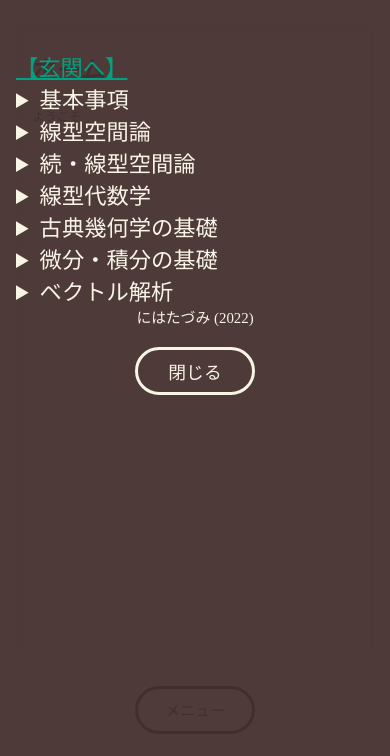
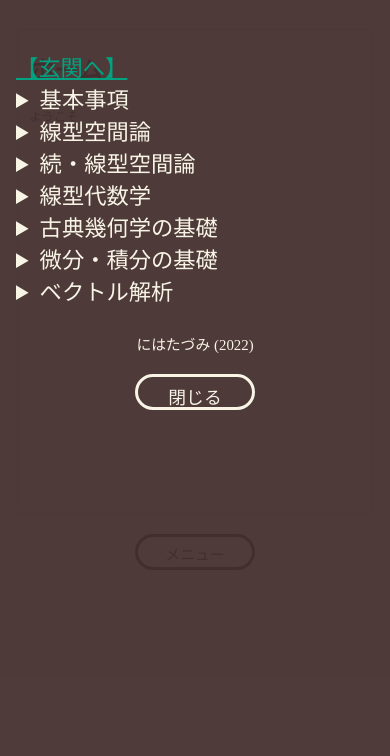
Before and after one commit to hallucica/nipatadzumi, a plain HTML site: page index.html in a window 390 px wide. Both pictures are taken after a click on the button "メニュー". Shown: the part 88-844 px from the top of the page. Drawn offline with Linux system fonts and the light colour scheme; a web font is replaced by a local one.

Commit message:
Update noimage_stylesheet.css

```diff
--- a/noimage_stylesheet.css
+++ b/noimage_stylesheet.css
@@ -112,8 +112,6 @@
 	}
 
 	body {
-
-		width: vh;
 		margin: 0 auto;
 		padding: 0 2vh 2vh 2vh;
 
@@ -135,6 +133,7 @@
 
 	/* ラッパー */
 	#wrapper {
+		height: 80%;
 		display: flex;
 		float: none;
 
@@ -145,8 +144,7 @@
 		position: absolute;
 		left: 0; top: 0;
 		width: 100%;
-		min-height: -webkit-fill-available;
-		height: fit-content;
+		height: 100%;
 
 		background-color: #432f2fef;
 
@@ -156,6 +154,16 @@
 
 		display: none;
 		z-index: -1;
+	}
+	#menuContent {
+		padding: 24px 16px;
+		height: 60%;
+		overflow-y: scroll;
+	}
+	#crcl {
+		margin-top: 4pt;
+		padding: 16pt 6pt;
+		height: 10%;
 	}
 	#menu h4 {
 		text-align: center;
@@ -177,7 +185,7 @@
 
 	#content {
 		width: 100%;
-		height: 73vh;
+		height: 100%vh;
 		min-height: 480px;
 		border: solid #e6d9ba;
 
@@ -189,9 +197,7 @@
 		border: none;
 	}
 
-	#menuContent {
-		padding: 24px 16px;
-	}
+
 
 	#menuClose {
 		-moz-appearance: none;
@@ -200,7 +206,7 @@
 
 		margin: 20px auto;
 		padding: 6px 16px;
-		height: 48px;
+		height: 36px;
 		width: 120px;
 
 		background-color: transparent; /* 背景色 */
@@ -222,8 +228,7 @@
 
 	/* フッター */
 	#footer {
-		margin-top: 16px;
-		height: 4vh;
+		height: fit-content;
 		width: 100%;
 
 		font-size: 1rem;
@@ -245,7 +250,7 @@
 
 		margin: 20px auto;
 		padding: 6px 16px;
-		height: 48px;
+		height: 36px;
 		width: 120px;
 
 		background-color: #f8f4e6; /* 背景色 */
```
